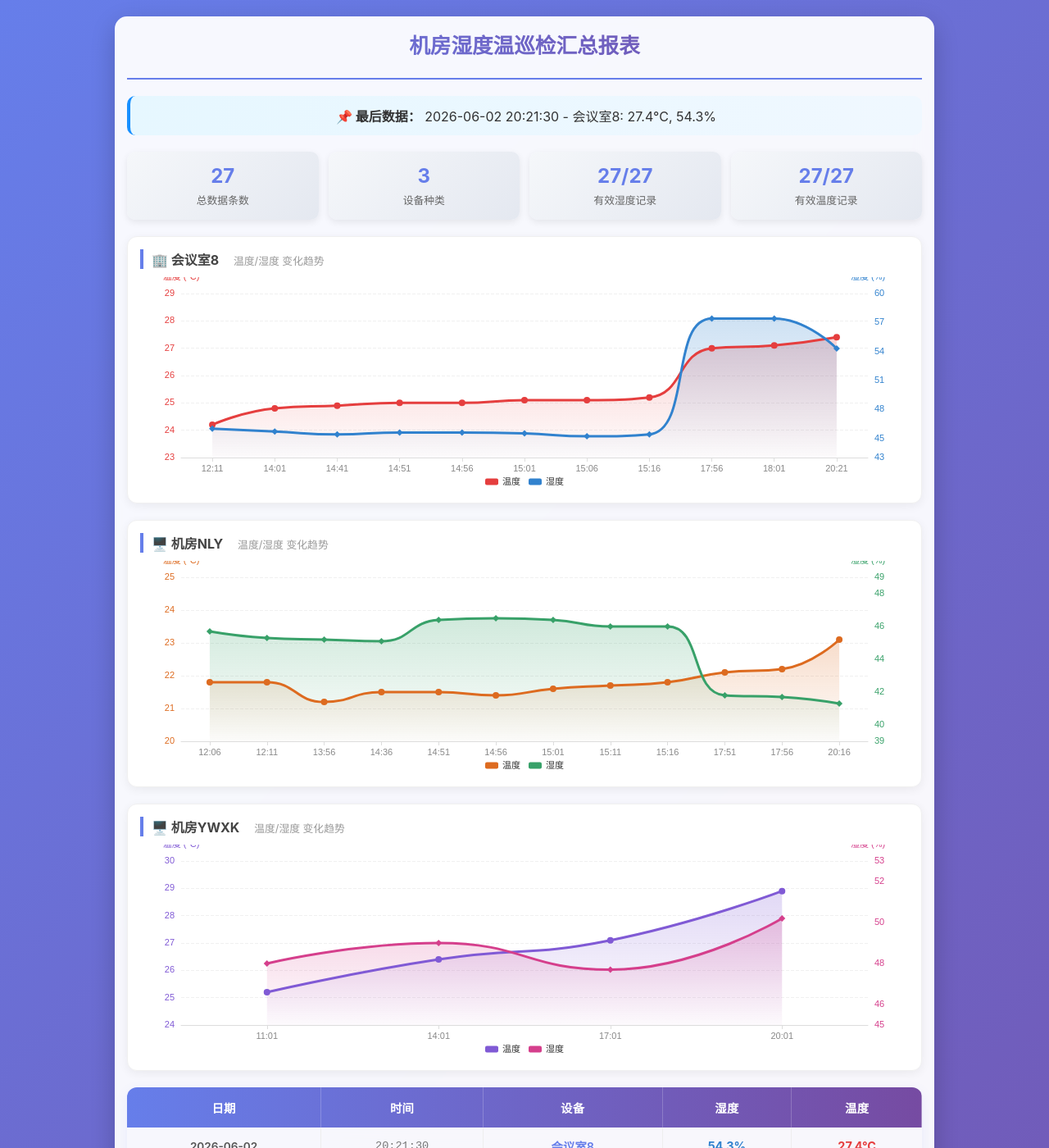
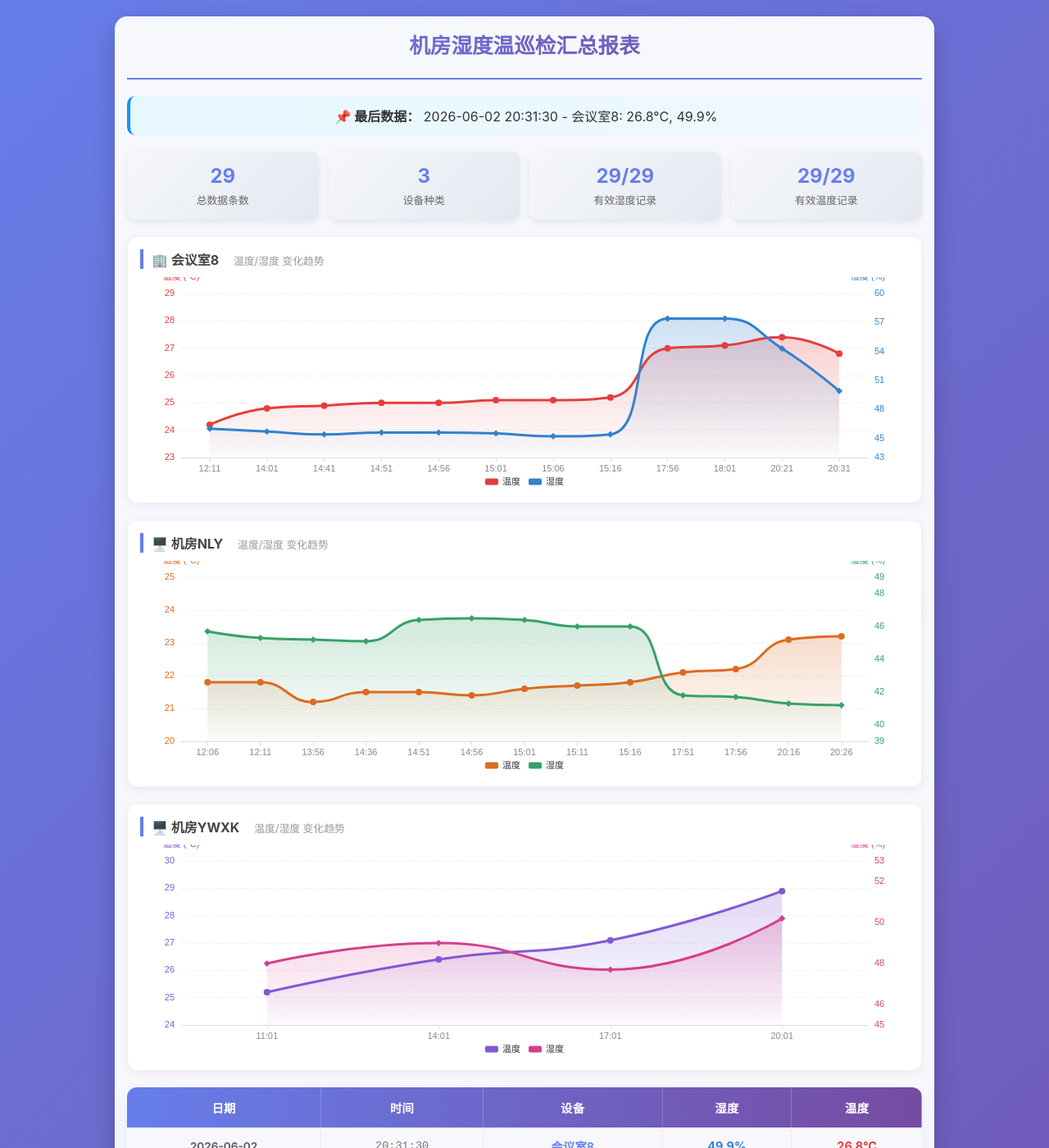
Before and after one commit to ahaitodo/ahaitodo.github.io, a Jekyll site: the page pages/jccloud_report.html, which Jekyll copies as it is, in a window 1280 px wide and 1400 px high. Shown: the whole window at 82% size. Built offline with Jekyll 4.4.1, drawn with Linux system fonts in a browser that asks for light colours; some of the changed text lies outside the part shown.

Commit message:
Update JCCloud data 2026-06-02 20:32

```diff
--- a/pages/jccloud_report.html
+++ b/pages/jccloud_report.html
@@ -113,12 +113,12 @@
 
         <div class="last-data">
             <strong>📌 最后数据：</strong>
-            2026-06-02 20:21:30 - 会议室8: 27.4°C, 54.3%
+            2026-06-02 20:31:30 - 会议室8: 26.8°C, 49.9%
         </div>
 
         <div class="stats-container">
             <div class="stat-card">
-                <div class="stat-value">27</div>
+                <div class="stat-value">29</div>
                 <div class="stat-label">总数据条数</div>
             </div>
             <div class="stat-card">
@@ -126,11 +126,11 @@
                 <div class="stat-label">设备种类</div>
             </div>
             <div class="stat-card">
-                <div class="stat-value">27/27</div>
+                <div class="stat-value">29/29</div>
                 <div class="stat-label">有效湿度记录</div>
             </div>
             <div class="stat-card">
-                <div class="stat-value">27/27</div>
+                <div class="stat-value">29/29</div>
                 <div class="stat-label">有效温度记录</div>
             </div>
         </div>
@@ -154,6 +154,40 @@
 
         <!-- 卡片视图（移动端） -->
         <div class="card-view">
+
+            <div class="card-item">
+                <div class="card-header">
+                    <div class="card-date-time">2026-06-02 20:31:30</div>
+                    <div class="card-device">会议室8</div>
+                </div>
+                <div class="card-data">
+                    <div class="card-data-item">
+                        <div class="card-data-label">湿度</div>
+                        <div class="card-data-value humidity-value">49.9%</div>
+                    </div>
+                    <div class="card-data-item">
+                        <div class="card-data-label">温度</div>
+                        <div class="card-data-value temperature-value">26.8°C</div>
+                    </div>
+                </div>
+            </div>
+
+            <div class="card-item">
+                <div class="card-header">
+                    <div class="card-date-time">2026-06-02 20:26:30</div>
+                    <div class="card-device">机房NLY</div>
+                </div>
+                <div class="card-data">
+                    <div class="card-data-item">
+                        <div class="card-data-label">湿度</div>
+                        <div class="card-data-value humidity-value">41.2%</div>
+                    </div>
+                    <div class="card-data-item">
+                        <div class="card-data-label">温度</div>
+                        <div class="card-data-value temperature-value">23.2°C</div>
+                    </div>
+                </div>
+            </div>
 
             <div class="card-item">
                 <div class="card-header">
@@ -631,6 +665,20 @@
                 <tbody>
                                         <tr>
                         <td class="date-cell">2026-06-02</td>
+                        <td class="time-cell">20:31:30</td>
+                        <td class="device-cell">会议室8</td>
+                        <td class="humidity-cell">49.9%</td>
+                        <td class="temperature-cell">26.8°C</td>
+                    </tr>
+                    <tr>
+                        <td class="date-cell">2026-06-02</td>
+                        <td class="time-cell">20:26:30</td>
+                        <td class="device-cell">机房NLY</td>
+                        <td class="humidity-cell">41.2%</td>
+                        <td class="temperature-cell">23.2°C</td>
+                    </tr>
+                    <tr>
+                        <td class="date-cell">2026-06-02</td>
                         <td class="time-cell">20:21:30</td>
                         <td class="device-cell">会议室8</td>
                         <td class="humidity-cell">54.3%</td>
@@ -826,14 +874,14 @@
         <div class="footer">
             <p>数据来源: 精创冷云 API (www.i-elitech.net)</p>
             <p>Generated by JCCloud API Fetcher | <a href="https://www.i-elitech.net/device/list" target="_blank">前往控制台</a></p>
-            <p>© 2026 精创冷云设备监控系统 | 共27条数据</p>
-            <p>更新时间: 2026-06-02 20:23:23</p>
+            <p>© 2026 精创冷云设备监控系统 | 共29条数据</p>
+            <p>更新时间: 2026-06-02 20:32:34</p>
         </div>
     </div>
 
     <script>
         // ===== ECharts 温湿度趋势图 =====
-        var CHART_DATA = {"会议室8": [{"time": "12:11", "temp": 24.2, "humi": 46.0}, {"time": "14:01", "temp": 24.8, "humi": 45.7}, {"time": "14:41", "temp": 24.9, "humi": 45.4}, {"time": "14:51", "temp": 25.0, "humi": 45.6}, {"time": "14:56", "temp": 25.0, "humi": 45.6}, {"time": "15:01", "temp": 25.1, "humi": 45.5}, {"time": "15:06", "temp": 25.1, "humi": 45.2}, {"time": "15:16", "temp": 25.2, "humi": 45.4}, {"time": "17:56", "temp": 27.0, "humi": 57.4}, {"time": "18:01", "temp": 27.1, "humi": 57.4}, {"time": "20:21", "temp": 27.4, "humi": 54.3}], "机房NLY": [{"time": "12:06", "temp": 21.8, "humi": 45.7}, {"time": "12:11", "temp": 21.8, "humi": 45.3}, {"time": "13:56", "temp": 21.2, "humi": 45.2}, {"time": "14:36", "temp": 21.5, "humi": 45.1}, {"time": "14:51", "temp": 21.5, "humi": 46.4}, {"time": "14:56", "temp": 21.4, "humi": 46.5}, {"time": "15:01", "temp": 21.6, "humi": 46.4}, {"time": "15:11", "temp": 21.7, "humi": 46.0}, {"time": "15:16", "temp": 21.8, "humi": 46.0}, {"time": "17:51", "temp": 22.1, "humi": 41.8}, {"time": "17:56", "temp": 22.2, "humi": 41.7}, {"time": "20:16", "temp": 23.1, "humi": 41.3}], "机房YWXK": [{"time": "11:01", "temp": 25.2, "humi": 48.0}, {"time": "14:01", "temp": 26.4, "humi": 49.0}, {"time": "17:01", "temp": 27.1, "humi": 47.7}, {"time": "20:01", "temp": 28.9, "humi": 50.2}]};
+        var CHART_DATA = {"会议室8": [{"time": "12:11", "temp": 24.2, "humi": 46.0}, {"time": "14:01", "temp": 24.8, "humi": 45.7}, {"time": "14:41", "temp": 24.9, "humi": 45.4}, {"time": "14:51", "temp": 25.0, "humi": 45.6}, {"time": "14:56", "temp": 25.0, "humi": 45.6}, {"time": "15:01", "temp": 25.1, "humi": 45.5}, {"time": "15:06", "temp": 25.1, "humi": 45.2}, {"time": "15:16", "temp": 25.2, "humi": 45.4}, {"time": "17:56", "temp": 27.0, "humi": 57.4}, {"time": "18:01", "temp": 27.1, "humi": 57.4}, {"time": "20:21", "temp": 27.4, "humi": 54.3}, {"time": "20:31", "temp": 26.8, "humi": 49.9}], "机房NLY": [{"time": "12:06", "temp": 21.8, "humi": 45.7}, {"time": "12:11", "temp": 21.8, "humi": 45.3}, {"time": "13:56", "temp": 21.2, "humi": 45.2}, {"time": "14:36", "temp": 21.5, "humi": 45.1}, {"time": "14:51", "temp": 21.5, "humi": 46.4}, {"time": "14:56", "temp": 21.4, "humi": 46.5}, {"time": "15:01", "temp": 21.6, "humi": 46.4}, {"time": "15:11", "temp": 21.7, "humi": 46.0}, {"time": "15:16", "temp": 21.8, "humi": 46.0}, {"time": "17:51", "temp": 22.1, "humi": 41.8}, {"time": "17:56", "temp": 22.2, "humi": 41.7}, {"time": "20:16", "temp": 23.1, "humi": 41.3}, {"time": "20:26", "temp": 23.2, "humi": 41.2}], "机房YWXK": [{"time": "11:01", "temp": 25.2, "humi": 48.0}, {"time": "14:01", "temp": 26.4, "humi": 49.0}, {"time": "17:01", "temp": 27.1, "humi": 47.7}, {"time": "20:01", "temp": 28.9, "humi": 50.2}]};
         var DEVICE_IDS = {"会议室8": "chart-d0", "机房NLY": "chart-d1", "机房YWXK": "chart-d2"};
         var DEVICE_COLORS = {"会议室8": {"temp": "#e53e3e", "humi": "#3182ce"}, "机房NLY": {"temp": "#dd6b20", "humi": "#38a169"}, "机房YWXK": {"temp": "#805ad5", "humi": "#d53f8c"}};
 
```
